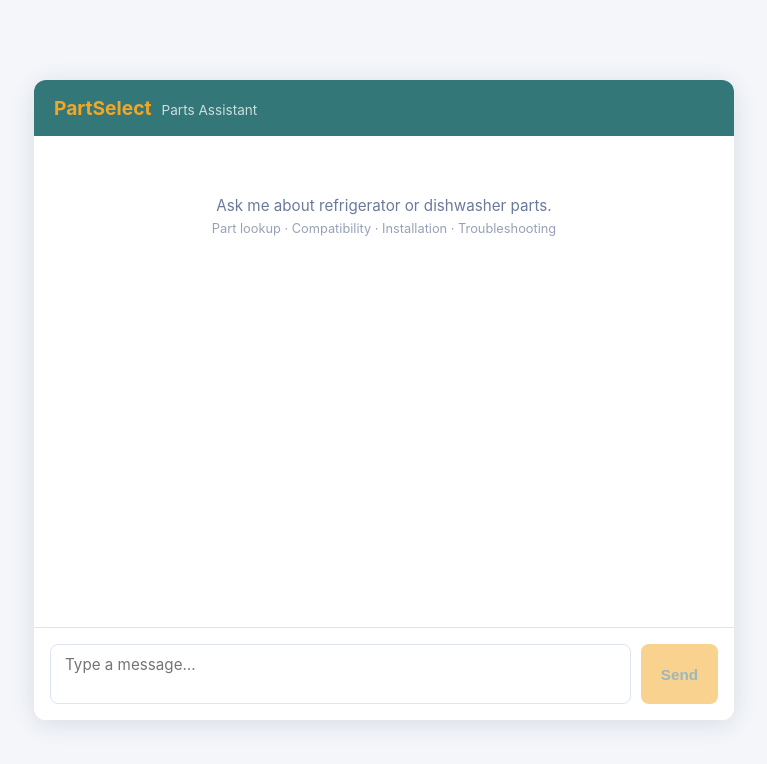
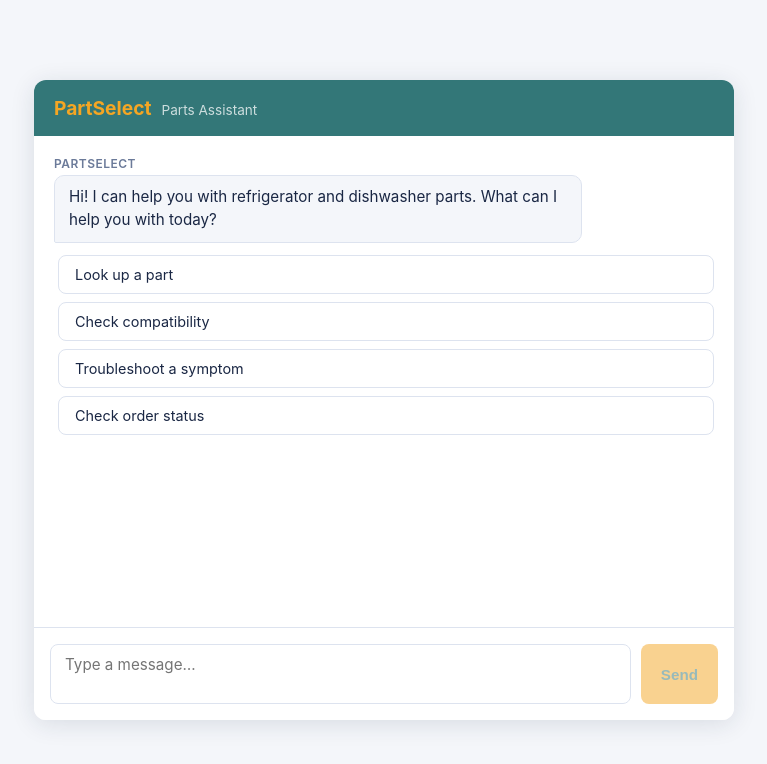
Before and after one commit to cathyshu-cmu-S25/Instalily-case-study, a React (Vite) app in the folder frontend/: page / in a window 1280 px wide. Shown: the top 764 px of the page, without its empty margins (256-1023 px from the left). Built offline with nearby package versions, Linux system fonts and the light colour scheme.

Commit message:
Fix guardrail refusal loop; add welcome message with quick-start options

```diff
--- a/frontend/src/App.css
+++ b/frontend/src/App.css
@@ -239,6 +239,35 @@
 }
 @keyframes blink { 50% { opacity: 0; } }
 
+/* ── Welcome screen ── */
+.chat-welcome {
+  display: flex;
+  flex-direction: column;
+  gap: 12px;
+}
+.chat-welcome__options {
+  display: flex;
+  flex-direction: column;
+  gap: 8px;
+  padding-left: 4px;
+}
+.welcome-option {
+  text-align: left;
+  padding: 10px 16px;
+  background: var(--white);
+  border: 1px solid var(--border);
+  border-radius: 8px;
+  font-size: 0.9rem;
+  color: var(--text);
+  cursor: pointer;
+  font-family: inherit;
+  transition: border-color 0.15s, background 0.15s;
+}
+.welcome-option:hover {
+  border-color: var(--navy);
+  background: #f0f4ff;
+}
+
 /* ── Follow-up chips ── */
 .chat-chips {
   display: flex;
--- a/frontend/src/components/ChatWindow.jsx
+++ b/frontend/src/components/ChatWindow.jsx
@@ -112,9 +112,20 @@
 
       <div className="chat-body">
         {messages.length === 0 && (
-          <div className="chat-empty">
-            <p>Ask me about refrigerator or dishwasher parts.</p>
-            <p className="chat-empty__hint">Part lookup · Compatibility · Installation · Troubleshooting</p>
+          <div className="chat-welcome">
+            <div className="message message--assistant">
+              <span className="message__label">PartSelect</span>
+              <div className="message__text">
+                Hi! I can help you with refrigerator and dishwasher parts. What can I help you with today?
+              </div>
+            </div>
+            <div className="chat-welcome__options">
+              {["Look up a part", "Check compatibility", "Troubleshoot a symptom", "Check order status"].map((opt) => (
+                <button key={opt} className="welcome-option" onClick={() => handleSend(opt)}>
+                  {opt}
+                </button>
+              ))}
+            </div>
           </div>
         )}
         <MessageList messages={messages} />
```
Also changed, not shown: 1 other file (tests, documents, lock files or other folders).
